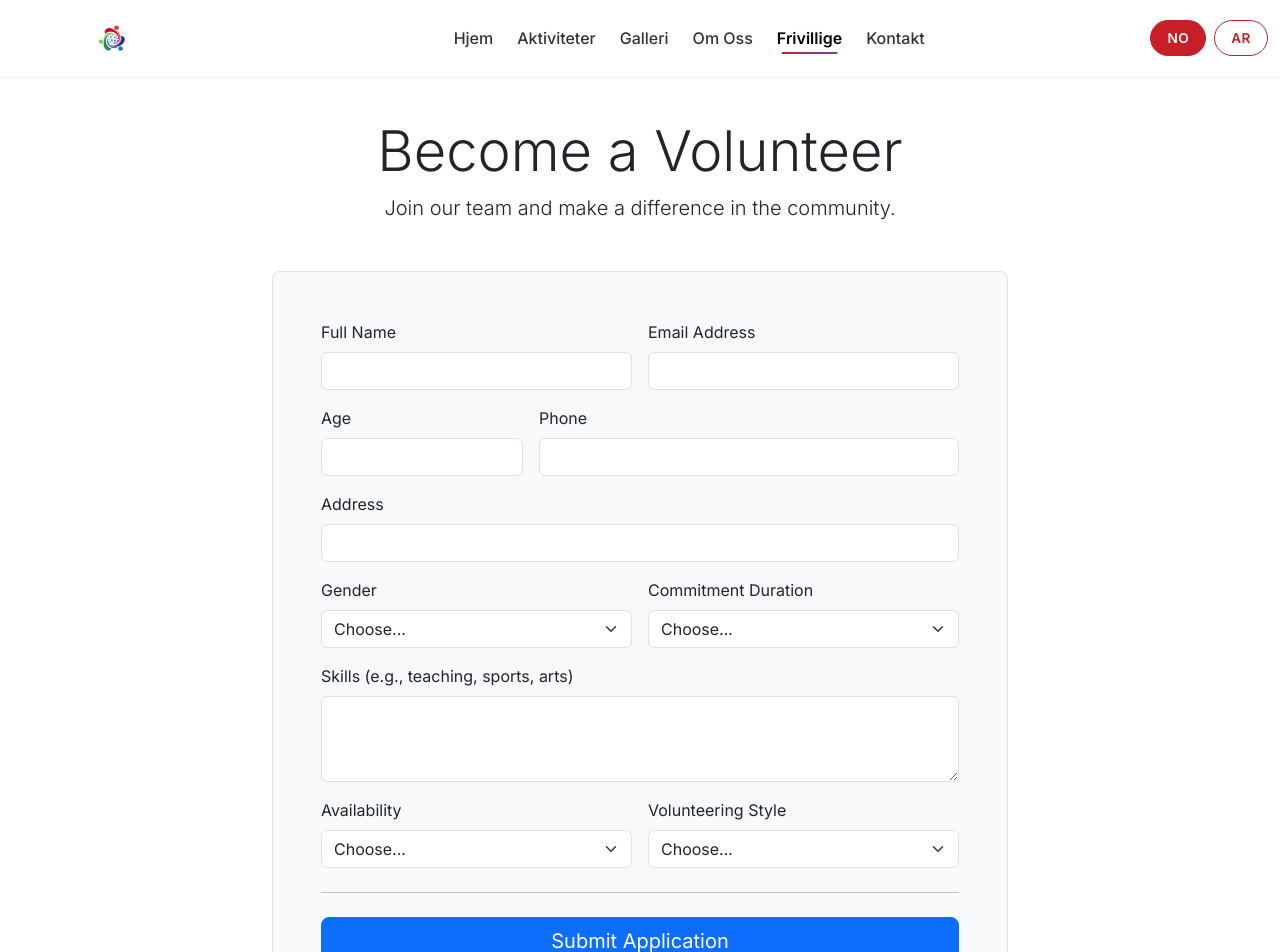
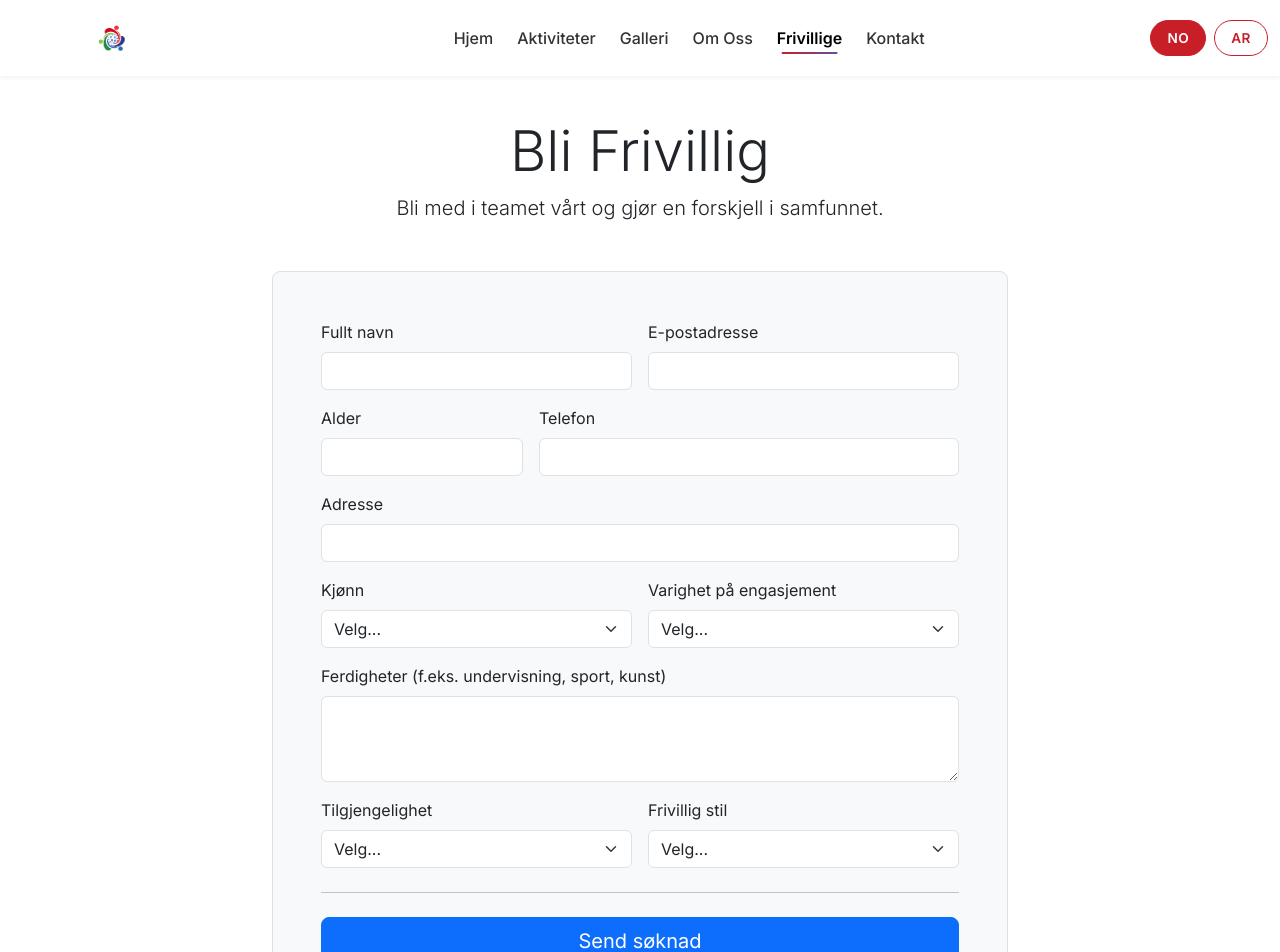
Before and after one commit to Bxbxr/familienettverk_react, a Next.js app: page /volunteers in a window 1280 px wide. Shown: the top 952 px of the page. Built offline with nearby package versions, Linux system fonts and the light colour scheme; no server answers.

Commit message:
Build: Complete all features for version 1.0

```diff
--- a/src/app/volunteers/page.tsx
+++ b/src/app/volunteers/page.tsx
@@ -1,5 +1,5 @@
 // src/app/volunteers/page.tsx
-"use client"; // This must be a Client Component to handle form state and submission
+"use client"; // Dette må være en klientkomponent for å håndtere skjema og innsending
 
 import { useState, FormEvent } from "react";
 import { supabase } from "@/lib/supabaseClient";
@@ -29,9 +29,9 @@ export default function VolunteersPage() {
     const { error } = await supabase.from("volunteers").insert([volunteerData]);
 
     if (error) {
-      console.error("Error submitting volunteer form:", error);
+      console.error("Feil ved innsending av skjema:", error);
       setErrorMessage(
-        "There was an error submitting your application. Please try again."
+        "Det oppstod en feil ved innsending av søknaden. Vennligst prøv igjen."
       );
       setFormState("error");
     } else {
@@ -43,10 +43,10 @@ export default function VolunteersPage() {
     return (
       <div className="container py-5 text-center">
         <div className="alert alert-success" role="alert">
-          <h4 className="alert-heading">Thank You!</h4>
+          <h4 className="alert-heading">Tusen takk!</h4>
           <p>
-            Your volunteer application has been received. We will get in touch
-            with you shortly.
+            Din søknad om frivillig arbeid er mottatt. Vi tar kontakt med deg
+            snart.
           </p>
         </div>
       </div>
@@ -56,9 +56,9 @@ export default function VolunteersPage() {
   return (
     <div className="container py-5">
       <div className="text-center mb-5">
-        <h1 className="display-4">Become a Volunteer</h1>
+        <h1 className="display-4">Bli Frivillig</h1>
         <p className="lead">
-          Join our team and make a difference in the community.
+          Bli med i teamet vårt og gjør en forskjell i samfunnet.
         </p>
       </div>
 
@@ -71,7 +71,7 @@ export default function VolunteersPage() {
             <div className="row g-3">
               <div className="col-md-6">
                 <label htmlFor="fullName" className="form-label">
-                  Full Name
+                  Fullt navn
                 </label>
                 <input
                   type="text"
@@ -83,7 +83,7 @@ export default function VolunteersPage() {
               </div>
               <div className="col-md-6">
                 <label htmlFor="email" className="form-label">
-                  Email Address
+                  E-postadresse
                 </label>
                 <input
                   type="email"
@@ -95,7 +95,7 @@ export default function VolunteersPage() {
               </div>
               <div className="col-md-4">
                 <label htmlFor="age" className="form-label">
-                  Age
+                  Alder
                 </label>
                 <input
                   type="number"
@@ -106,7 +106,7 @@ export default function VolunteersPage() {
               </div>
               <div className="col-md-8">
                 <label htmlFor="phone" className="form-label">
-                  Phone
+                  Telefon
                 </label>
                 <input
                   type="tel"
@@ -118,7 +118,7 @@ export default function VolunteersPage() {
               </div>
               <div className="col-12">
                 <label htmlFor="address" className="form-label">
-                  Address
+                  Adresse
                 </label>
                 <input
                   type="text"
@@ -129,37 +129,37 @@ export default function VolunteersPage() {
               </div>
               <div className="col-md-6">
                 <label htmlFor="gender" className="form-label">
-                  Gender
+                  Kjønn
                 </label>
                 <select className="form-select" id="gender" name="gender">
-                  <option value="">Choose...</option>
-                  <option value="Male">Male</option>
-                  <option value="Female">Female</option>
-                  <option value="Other">Other</option>
+                  <option value="">Velg...</option>
+                  <option value="Male">Mann</option>
+                  <option value="Female">Kvinne</option>
+                  <option value="Other">Annet</option>
                 </select>
               </div>
               <div className="col-md-6">
                 <label htmlFor="commitmentDuration" className="form-label">
-                  Commitment Duration
+                  Varighet på engasjement
                 </label>
                 <select
                   className="form-select"
                   id="commitmentDuration"
                   name="commitmentDuration"
                 >
-                  <option value="">Choose...</option>
+                  <option value="">Velg...</option>
                   <option value="Short-term (1-3 months)">
-                    Short-term (1-3 months)
+                    Kort sikt (1-3 måneder)
                   </option>
                   <option value="Long-term (6+ months)">
-                    Long-term (6+ months)
+                    Lang sikt (6+ måneder)
                   </option>
-                  <option value="Event-based">Event-based</option>
+                  <option value="Event-based">Basert på arrangementer</option>
                 </select>
               </div>
               <div className="col-12">
                 <label htmlFor="skills" className="form-label">
-                  Skills (e.g., teaching, sports, arts)
+                  Ferdigheter (f.eks. undervisning, sport, kunst)
                 </label>
                 <textarea
                   className="form-control"
@@ -170,32 +170,32 @@ export default function VolunteersPage() {
               </div>
               <div className="col-md-6">
                 <label htmlFor="availability" className="form-label">
-                  Availability
+                  Tilgjengelighet
                 </label>
                 <select
                   className="form-select"
                   id="availability"
                   name="availability"
                 >
-                  <option value="">Choose...</option>
-                  <option value="Weekdays">Weekdays</option>
-                  <option value="Weekends">Weekends</option>
-                  <option value="Flexible">Flexible</option>
+                  <option value="">Velg...</option>
+                  <option value="Weekdays">Hverdager</option>
+                  <option value="Weekends">Helger</option>
+                  <option value="Flexible">Fleksibel</option>
                 </select>
               </div>
               <div className="col-md-6">
                 <label htmlFor="volunteeringStyle" className="form-label">
-                  Volunteering Style
+                  Frivillig stil
                 </label>
                 <select
                   className="form-select"
                   id="volunteeringStyle"
                   name="volunteeringStyle"
                 >
-                  <option value="">Choose...</option>
-                  <option value="In-person">In-person</option>
+                  <option value="">Velg...</option>
+                  <option value="In-person">På stedet</option>
                   <option value="Online">Online</option>
-                  <option value="Both">Both</option>
+                  <option value="Both">Begge</option>
                 </select>
               </div>
             </div>
@@ -207,9 +207,7 @@ export default function VolunteersPage() {
               className="w-100 btn btn-primary btn-lg"
               disabled={formState === "submitting"}
             >
-              {formState === "submitting"
-                ? "Submitting..."
-                : "Submit Application"}
+              {formState === "submitting" ? "Sender..." : "Send søknad"}
             </button>
 
             {formState === "error" && (
--- a/src/components/AppFooter.tsx
+++ b/src/components/AppFooter.tsx
@@ -3,7 +3,7 @@ export default function AppFooter() {
   return (
     <footer className="bg-dark text-white text-center p-4 mt-5">
       <div className="container">
-        <p>&copy; 2024 Familienettverk Footer</p>
+        <p>&copy; 2024 Familienettverk – Alle rettigheter forbeholdt</p>
       </div>
     </footer>
   );
--- a/src/components/home/HeroSection.tsx
+++ b/src/components/home/HeroSection.tsx
@@ -61,11 +61,11 @@ export default function HeroSection() {
         <h1>Velkommen til Familienettverk</h1>
 
         {/* The p tag will be styled by your .hero-content .lead CSS rule */}
-        <p className="lead">Building a stronger community, together.</p>
+        <p className="lead">Vi bygger et sterkere fellesskap – sammen.</p>
 
         {/* The Link will be styled by your .hero-content .btn CSS rule */}
         <Link href="/activities" className="btn btn-primary">
-          See Our Activities
+          Se Våre Aktiviteter
         </Link>
       </div>
     </div>
```
Also changed, not shown: src/app/about/page.tsx (+6 -4 lines), src/app/activities/[id]/page.tsx (+8 -8 lines), src/app/activities/page.tsx (+7 -5 lines), src/app/contact/page.tsx (+9 -9 lines), src/components/home/LatestActivitiesSection.tsx (+7 -7 lines), src/components/home/WhoWeAreSection.tsx (+9 -4 lines).
